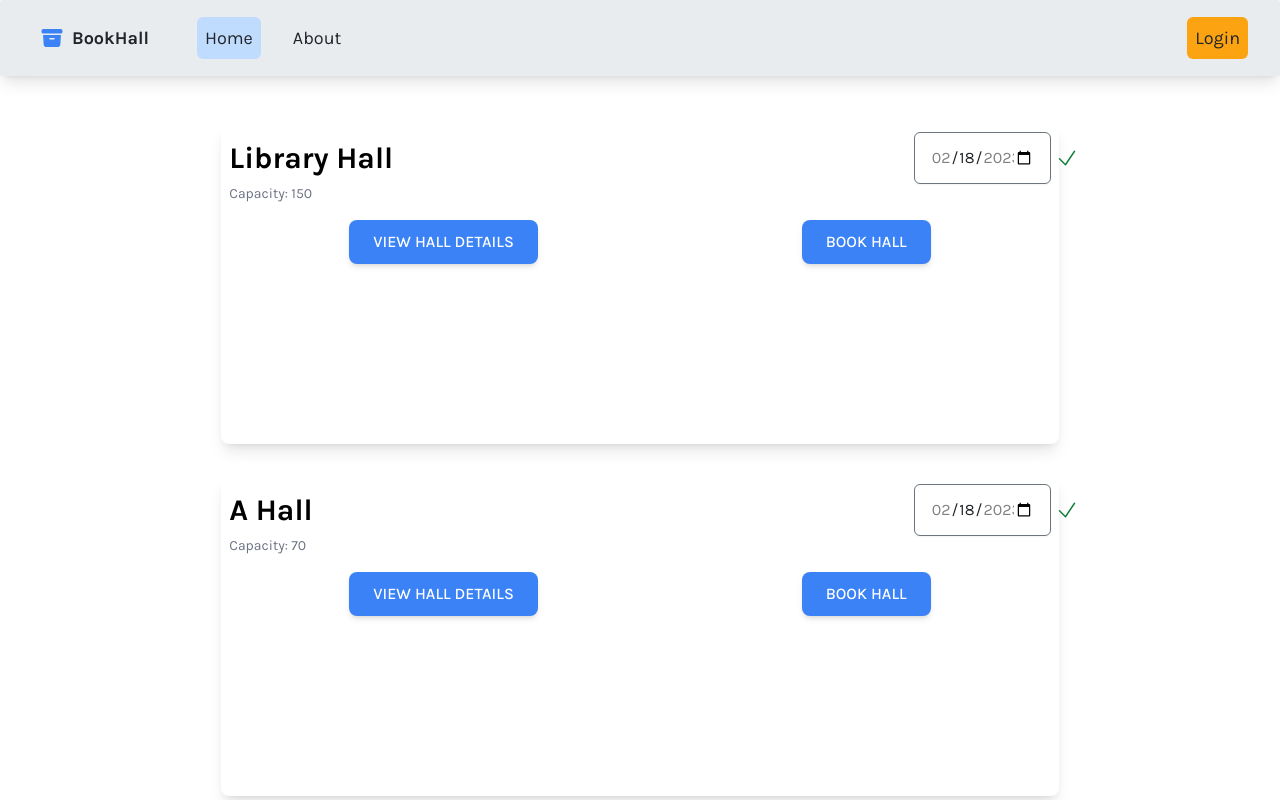
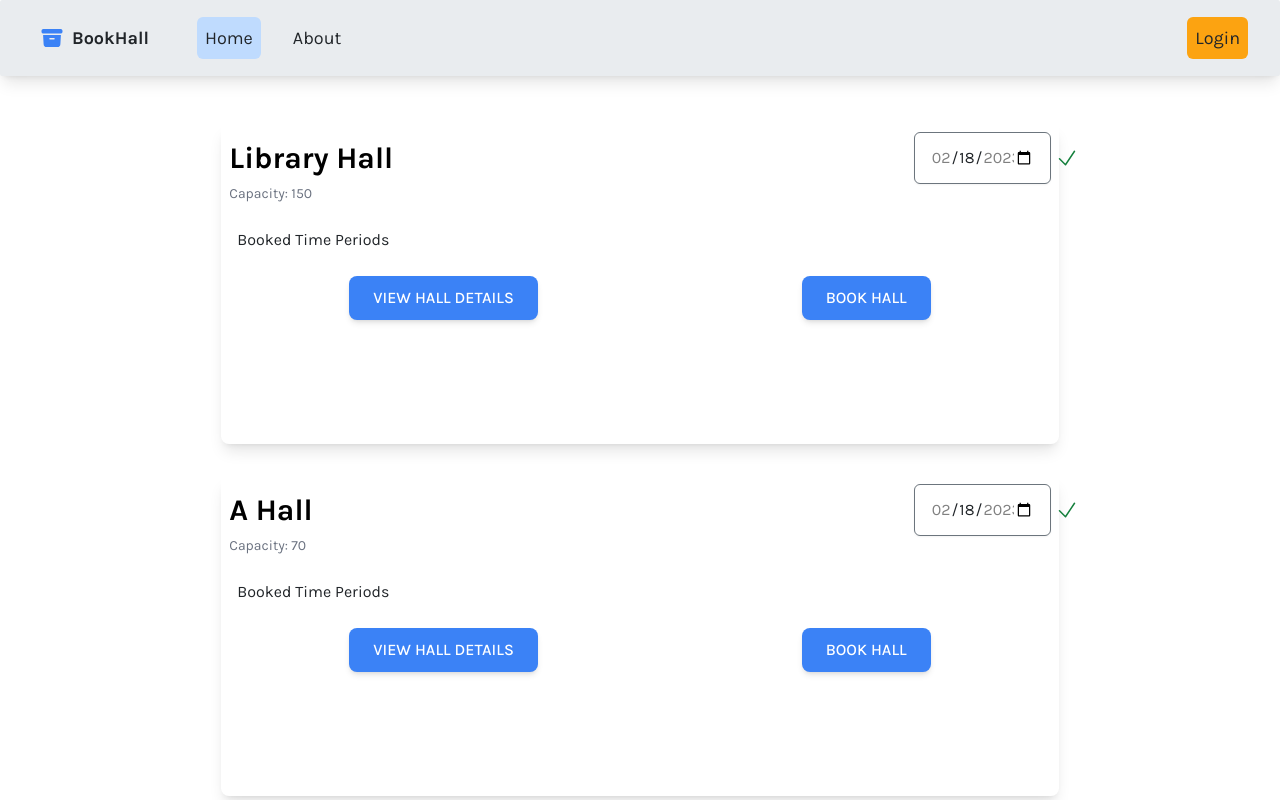
Before and after one commit to Prakash-coder/HallBook, a React (Create React App) app in the folder HallBook/hallbookreact/: page / in a window 1280 px wide. Shown: the top 800 px of the page. Built offline with nearby package versions, Linux system fonts and the light colour scheme.

Commit message:
Rendered the booked interval in HallCard

```diff
--- a/HallBook/hallbookreact/src/components/Hall/HallCard.js
+++ b/HallBook/hallbookreact/src/components/Hall/HallCard.js
@@ -7,7 +7,9 @@ function getBookedIntervals(booking) {
   const bookedIntervals = [];
   for (const interval in booking) {
     if (booking[interval]) {
-      bookedIntervals.push(interval);
+
+      const {user,event} = booking[interval]
+      bookedIntervals.push({interval,user,event});
     }
   }
   return bookedIntervals;
@@ -123,6 +125,7 @@ function HallCard({ id, name, capacity, slides, bookings }) {
   }
 
   let bookedIntervals = getBookedIntervals(bookings[date]);
+  console.log(bookedIntervals)
 
   let unbookedIntervals = getUnbookedIntervals(bookedIntervals);
 
@@ -148,6 +151,14 @@ function HallCard({ id, name, capacity, slides, bookings }) {
           <div className="text-sm text-gray-500">Capacity: {capacity}</div>
         </div>
         {/* a div for the booked events and time intervals for those events needs to go here */}
+        <div className="text-cprimary-800 p-2">
+          <p>Booked Time Periods</p>
+          <ul>
+          {bookedIntervals.map((interval)=>(
+            <li>{interval.interval}</li>
+          ))}
+          </ul>
+        </div>
         <div className="flex flex-col gap-6 md:flex-row">
           <CButton
             id="hall details"
```
